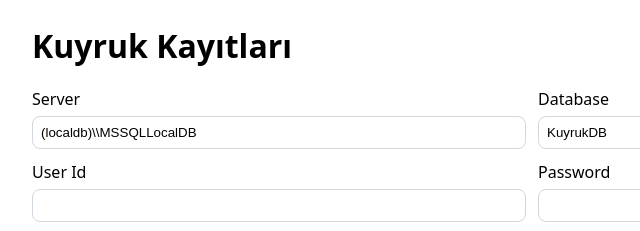
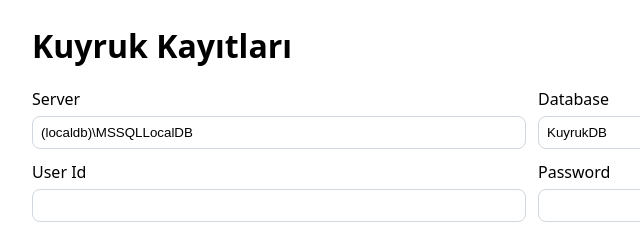
Before and after one commit to mikant0/KuyrukSimulasyonuMikroservice, a plain HTML site: page KuyrukSimulasyonuMikroservice/wwwroot/index.html in a window 1280 px wide. Shown: the top 231 px of the page, 108-748 px from the left. Drawn offline with Linux system fonts and the light colour scheme.

Commit message:
Fix server input value escape character

```diff
--- a/KuyrukSimulasyonuMikroservice/wwwroot/index.html
+++ b/KuyrukSimulasyonuMikroservice/wwwroot/index.html
@@ -99,7 +99,7 @@
 
     <!-- bağlantı bilgileri -->
     <div class="row">
-        <label>Server <input id="server" value="(localdb)\\MSSQLLocalDB"></label>
+        <label>Server <input id="server" value="(localdb)\MSSQLLocalDB"></label>
         <label>Database <input id="database" value="KuyrukDB"></label>
         <label>User Id <input id="userId" value=""></label>
         <label>Password <input id="password" type="password" value=""></label>
```
